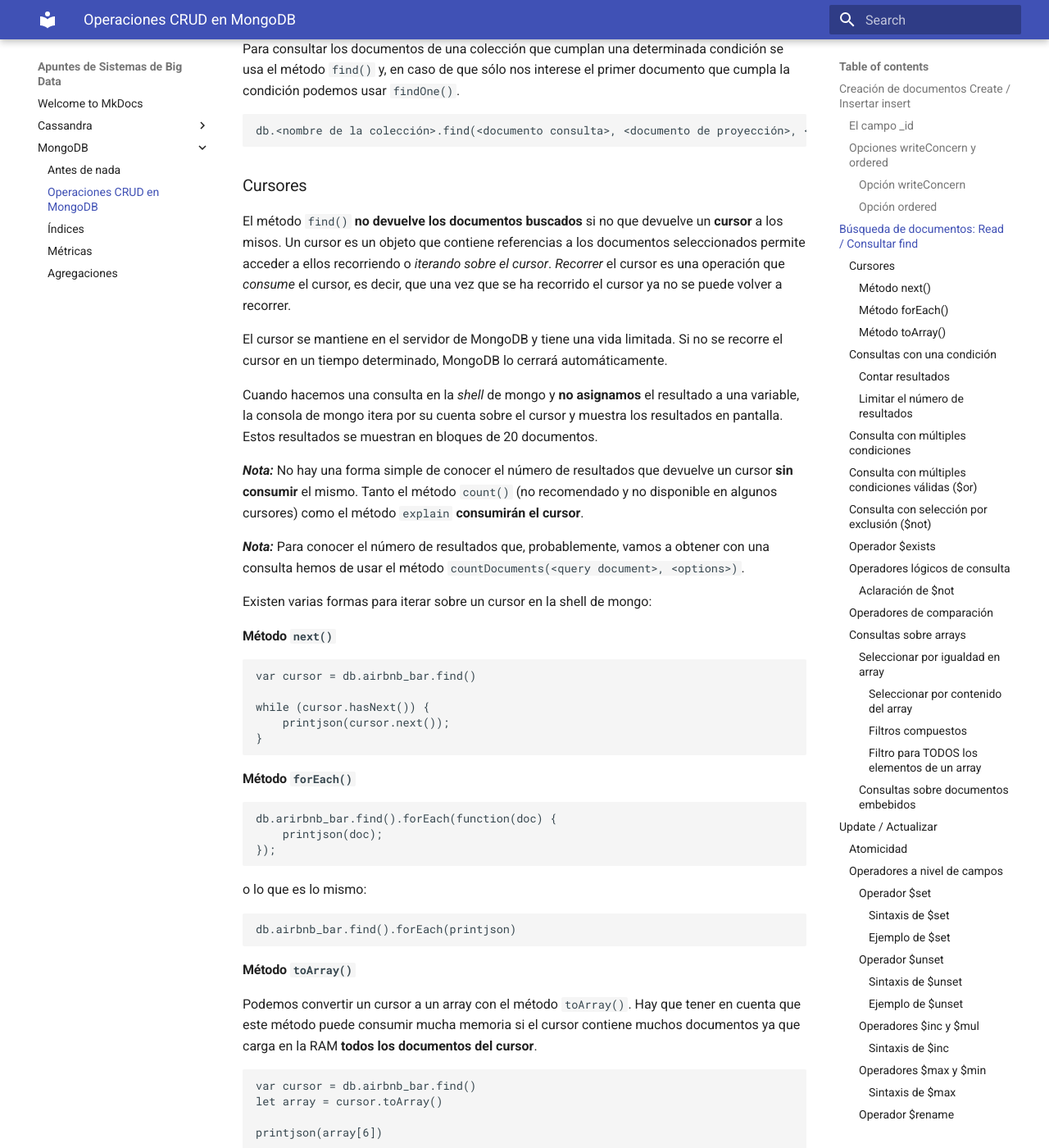
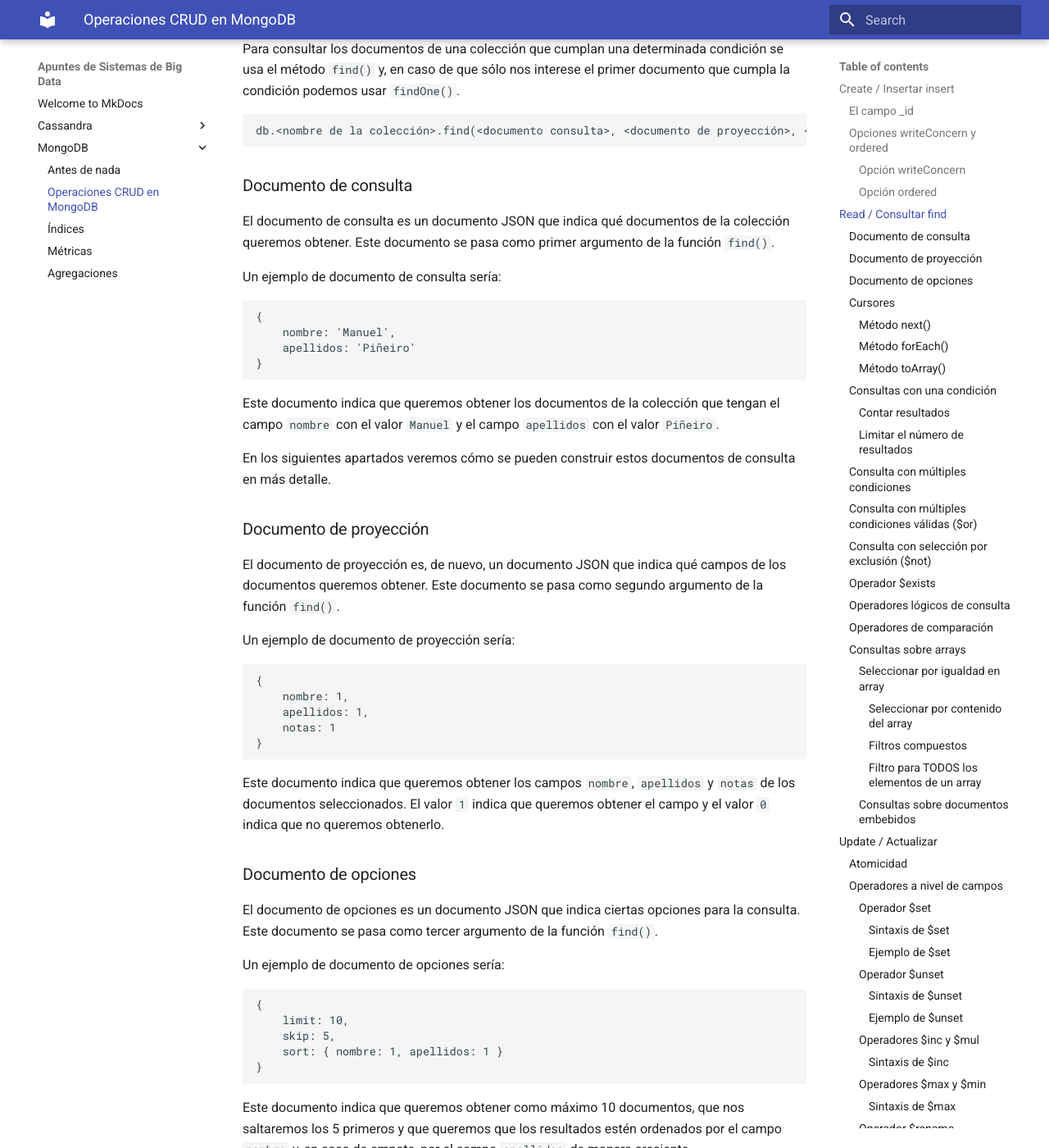
Before and after one commit to mmourazos/SBD, an MkDocs documentation site: the page built from docs/MongoDB/02 - CRUD.md, in a window 1280 px wide and 1400 px high, scrolled down 2220 px. Shown: the whole window at 82% size. Built offline with MkDocs 1.6.1 and Material for MkDocs 9.7.7, drawn with Linux system fonts in a browser that asks for light colours; some of the changed text lies outside the part shown.

Commit message:
Retoques CRUD

````diff
--- a/docs/MongoDB/02 - CRUD.md
+++ b/docs/MongoDB/02 - CRUD.md
@@ -4,7 +4,7 @@
 
 En este documento veremos cómo se realizan estas operaciones en MongoDB desde la *shell* de mongo (`mongosh`). Empezaremos por la creación de documentos. A continuación veremos lecturas / consultas para ver cómo se definen y usan los selectores, ya que se usarán los selectores en el resto de operaciones. Y finalmente iremos viendo el resto de operaciones: modificar (*update*) y borrar (*delete*).
 
-## Creación de documentos *Create* / Insertar `insert`
+## *Create* / Insertar `insert`
 
 Para crear documentos en una colección usaremos los comandos `insertOne` o `insertMany`.
 
@@ -53,7 +53,7 @@
 
 Esta opción sólo se puede usar con `insertMany`. Si se especifica como `true` (valor por defecto) las operaciones de inserción se ejecutarán en orden y se detendrán en la primera operación que falle. Si se especifica como `false` las operaciones de inserción se ejecutarán en paralelo y se ignorarán los errores de inserción.
 
-## Búsqueda de documentos: *Read* / Consultar `find`
+## *Read* / Consultar `find`
 
 Este función sirve para realizar consultas sobre las colecciones de la base de datos. Para *filtrar* o *seleccionar* los datos que queremos obtener habrá que pasar como argumento cierta información que indique qué datos queremos seleccionar. Esta información se pasará en forma de documento JSON que recibe el nombre de *query document*.
 
@@ -65,17 +65,95 @@
 db.<nombre de la colección>.find(<documento consulta>, <documento de proyección>, <documento de opciones>)
 ```
 
+### Documento de consulta
+
+El documento de consulta es un documento JSON que indica qué documentos de la colección queremos obtener. Este documento se pasa como primer argumento de la función `find()`.
+
+Un ejemplo de documento de consulta sería:
+
+```javascript
+{
+    nombre: 'Manuel',
+    apellidos: 'Piñeiro'
+}
+```
+
+Este documento indica que queremos obtener los documentos de la colección que tengan el campo `nombre` con el valor `Manuel` y el campo `apellidos` con el valor `Piñeiro`.
+
+En los siguientes apartados veremos cómo se pueden construir estos documentos de consulta en más detalle.
+
+### Documento de proyección
+
+El documento de proyección es, de nuevo, un documento JSON que indica qué campos de los documentos queremos obtener. Este documento se pasa como segundo argumento de la función `find()`.
+
+Un ejemplo de documento de proyección sería:
+
+```javascript
+{
+    nombre: 1,
+    apellidos: 1,
+    notas: 1
+}
+```
+
+Este documento indica que queremos obtener los campos `nombre`, `apellidos` y `notas` de los documentos seleccionados. El valor `1` indica que queremos obtener el campo y el valor `0` indica que no queremos obtenerlo.
+
+### Documento de opciones
+
+El documento de opciones es un documento JSON que indica ciertas opciones para la consulta. Este documento se pasa como tercer argumento de la función `find()`.
+
+Un ejemplo de documento de opciones sería:
+
+```javascript
+{
+    limit: 10,
+    skip: 5,
+    sort: { nombre: 1, apellidos: 1 }
+}
+```
+
+Este documento indica que queremos obtener como máximo 10 documentos, que nos saltaremos los 5 primeros y que queremos que los resultados estén ordenados por el campo `nombre` y, en caso de empate, por el campo `apellidos` de manera creciente.
+
+En [este enlace](https://mongodb.github.io/node-mongodb-native/4.0//interfaces/findoptions.html) se puede consultar la lista completa de opciones. Como se puede ver, el número de opciones es muy grande y no las veremos en este documento.
+
 ### Cursores
 
-El método `find()` **no devuelve los documentos buscados** si no que devuelve un **cursor** a los misos. Un cursor es un objeto que contiene referencias a los documentos seleccionados permite acceder a ellos recorriendo o *iterando sobre el cursor*. *Recorrer* el cursor es una operación que *consume* el cursor, es decir, que una vez que se ha recorrido el cursor ya no se puede volver a recorrer.
+El método `find()` **no devuelve los documentos buscados** si no que devuelve un **cursor** a los mismos. Un cursor es un objeto que contiene referencias a los documentos seleccionados permite acceder a ellos recorriendo o *iterando sobre el cursor*. *Recorrer* el cursor es una operación que *consume* el cursor, es decir, que una vez que se ha recorrido el cursor ya no se puede volver a recorrer.
 
-El cursor se mantiene en el servidor de MongoDB y tiene una vida limitada. Si no se recorre el cursor en un tiempo determinado, MongoDB lo cerrará automáticamente.
+Por ejemplo, si obtenemos los 10 primeros elementos de una colección con el método `find()` y luego procesamos el cursor resultante:
+
+```javascript
+test> use airbnb_bar
+
+airbnb_bar> let listings = db.listings.find( { }, { }, { limit: 10 } )
+
+airbnb_bar> let c = 0
+
+airbnb_bar> listings.forEach( doc => print(++c) )
+1
+2
+3
+4
+5
+6
+7
+8
+9
+10
+
+airbnb_bar> listings.hasNext()
+false
+airbnb_bar> listings.next()
+MongoCursorExhaustedError: Cursor is exhausted
+```
+
+El cursor **se mantiene en el servidor** de MongoDB y tiene una vida limitada. Si no se recorre el cursor en un tiempo determinado, MongoDB lo cerrará automáticamente.
 
 Cuando hacemos una consulta en la *shell* de mongo y **no asignamos** el resultado a una variable, la consola de mongo itera por su cuenta sobre el cursor y muestra los resultados en pantalla. Estos resultados se muestran en bloques de 20 documentos.
 
 ***Nota:*** No hay una forma simple de conocer el número de resultados que devuelve un cursor **sin consumir** el mismo. Tanto el método `count()` (no recomendado y no disponible en algunos cursores) como el método `explain` **consumirán el cursor**.
 
-***Nota:*** Para conocer el número de resultados que, probablemente, vamos a obtener con una consulta hemos de usar el método `countDocuments(<query document>, <options>)`.
+***Nota:*** Para conocer el número de resultados que, probablemente, vamos a obtener con una consulta hemos de usar el método `countDocuments(<query document>, <options>)`. Para conocer el número de documentos de una colección podemos usar el método `estimatedDocumentCount()`.
 
 Existen varias formas para iterar sobre un cursor en la shell de mongo:
 
@@ -236,10 +314,35 @@
 
 ### Operadores lógicos de consulta
 
-* `$not`: Es la única que se aplica a una única expresión. En el resto de operadores lógicos se aplica a un array de expresiones.
 * `$and`: Une las cláusulas de búsqueda con un **and** lógico y devolverá los resultados que cumplan todas las cláusulas.
 * `$or`: Une las cláusulas de búsqueda con un **or** lógico y devolverá los resultados que cumplan alguna de las cláusulas.
 * `$nor`: Une las cláusulas de búsqueda con un **nor** lógico y devolverá los resultados que no cumplan ninguna de las cláusulas.
+* `$not`: No es un operador como los anteriores. En el caso de `$not` **no se puede aplicar sobre un array de expresiones** si no que su función es la de negar una expresión.
+
+No podrá usarse `$not` en expresiones como:
+
+```javascript
+{
+    $not: [ { 'rol': 'admin' }, { 'activo': true } ]
+}
+```
+
+habrá que usar `$nor` en su lugar:
+
+```javascript
+{
+    $nor: [ { 'rol': 'admin' }, { 'activo': true } ]
+}
+```
+
+la forma correcta de usar `$not` sería:
+
+```javascript
+{
+    'rol': { $not: { $eq: 'admin' } }
+}
+```
+
 
 Ejemplo de `$and`:
 
@@ -247,44 +350,12 @@
 { $and: [ { <expression1> }, { <expression2> } , ... , { <expressionN> } ] }
 ```
 
-#### Aclaración de `$not`
-
-`$not` no puede usarse como operador lógico, si no que se usa para negar una expresión. Por ejemplo, para seleccionar los usuarios que no sean administradores:
-
-```javascript
-{
-    'rol': { $not: { $eq: 'admin' } }
-}
-```
-
-y nunca podrá escribise como:
-
-```javascript
-{
-    $not: [ { 'rol': 'admin' } ]
-}
-```
-
-Si quisiéramos seleccionar los usuarios que no sean administradores **y** que no estén activos lo haríamos de la siguiente manera:
+Si quisiéramos seleccionar los usuarios que **no** sean administradores **y** que **no** estén activos lo haríamos de la siguiente manera:
 
 ```javascript
 {
     $nor: [ { 'rol': 'admin' }, { 'activo': true } ]
 }
-```
-
-ya que:
-
-```javascript
-{
-    $not: { $or [ { 'rol': 'admin' }, { 'activo': true } ] }
-}
-```
-
-Generará el error:
-
-```bash
-MongoServerError: unknown top level operator: $not. If you are trying to negate an entire expression, use $nor.
 ```
 
 ### Operadores de comparación
@@ -318,19 +389,15 @@
 * `$elemMatch`: Selecciona los documentos que contengan un elemento que cumpla las condiciones especificadas.
 * `$size`: Selecciona los documentos que contengan un array con un número de elementos igual al especificado.
 
-Adicionalmente **podremos hacer referencia a una posición concreta de un array** usando la notación de punto:
-
-```javascript
-db.<nombre de la colección>.find( { '<nombre campo array>.<posición>': <valor> } )
-```
-
-con un ejemplo concreto:
+Adicionalmente **podremos hacer referencia a una posición concreta de un array** usando la notación de punto `<nombre campo array>.<posición>`:
 
 ```javascript
 db.alumnos.find( {
     'notas.0': { $gte: 5 },
 } )
 ```
+
+en el ejemplo anterior seleccionaríamos los alumnos cuya primera nota es mayor o igual que 5.
 
 #### Seleccionar por igualdad en array
 
@@ -361,7 +428,7 @@
 Nótese que no se compara con ningún array, si no que se comprueba que el array incluye un elemento con la cadena `SBD`.
 
 Si queremos comprobar si contiene varios elementos a la vez (y posiblemente otros) usaremos el operador `$all`.
-El operador `$all` permite seleccionar los documentos que contengan todos los valores de un array que especificamos. Lo único que se comprueba es que el array contenga todos los elementos indicados sin importar el orden y sin importar que contenga otros elementos.
+El operador `$all` permite seleccionar los documentos que contengan **todos los valores** de un array que especificamos. Lo único que se comprueba es que el array contenga todos los elementos indicados sin importar el orden y sin importar que contenga otros elementos.
 
 De esta forma con el siguiente filtro se devolverán los documentos que contengan los valores `matemáticas` y `física` en su array `especialidades`.
 
@@ -393,7 +460,18 @@
 } )
 ```
 
-Seleccionará los documentos cuyo array `dim_cm` contenga **algún elemento** cuyo valor sea estrictamente mayor que 15 y menor que 20.
+Seleccionará los documentos cuyo array `dim_cm` contenga **algún elemento** cuyo valor sea estrictamente mayor que 15 y menor que 20. Es decir, sería equivalente a:
+
+```javascript
+const cursor = db.inventory.find( {
+  dim_cm: {
+    $elemMatch: {
+      $gt: 15,
+      $lt: 20
+    }
+  }
+} )
+```
 
 ##### Filtro para TODOS los elementos de un array
 
@@ -442,7 +520,7 @@
 
 Si tenemos un documento con la siguiente estructura:
 
-```json
+```javascript
 {
    'id': 1,
    'nombre': 'Manuel',
@@ -859,13 +937,37 @@
 
 **Nota**: se puede añadir atributos.
 
-### *Delete* / Eliminar
+## *Delete* / Eliminar
 
 Esta operación se realiza con los métodos `deleteOne` o `deleteMany` y los filtros / selectores de MongoDB.
+
+```javascript
+db.<nombre de la colección>.deleteOne(<documento de consulta>, <documento de opciones>)
+```
+
+Veamos un par de ejemplos:
+
+```javascript
+db.airbnb_bar.deleteOne( { _id: 1 } )
+```
+
+o
+
+```javascript
+db.airbnb_bar.deleteMany(
+    {
+        host_neighbourhood: "Dreta de l'Eixample"
+    },
+    {
+        writeConcern: {
+            w: 1,
+            j: true
+        }
+    }
+ )
+```
 
 Estos comandos tienen como **valor de retorno** un documento (JSON) con dos campos:
 
 * ***acknowledged***: un valor booleano que será cierto si la operación se ejecutó con *write concern* o falso si no lo hizo.
 * ***deleteCount***: Indica el número total de documentos borrados.
-
-Muy resumidamente, la opción *write concern* es una forma de *exigirle* a mongo que extienda la escritura a una serie de nodos réplica para que la operación se pueda considerar correcta.
````
